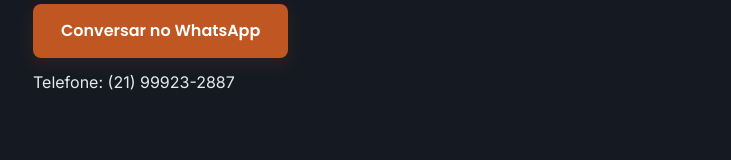
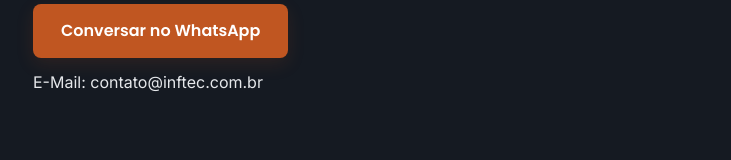
Before and after one commit to Inftecbr/inftec-site, a React (Vite) app: page / in a window 1280 px wide. Shown: the part 4833-4993 px from the top of the page, without its empty margins (31-762 px from the left). Built offline with nearby package versions, Linux system fonts and the light colour scheme.

Commit message:
add-mail

```diff
--- a/src/sections/Contact.tsx
+++ b/src/sections/Contact.tsx
@@ -11,7 +11,7 @@
         <p className="section-lead">Se sua empresa busca crescer com organização, previsibilidade e controle, a tecnologia precisa trabalhar a seu favor.</p>
         <div className="cta-actions">
           <a className="btn primary large" href={whatsappUrl} target="_blank" rel="noopener noreferrer">Conversar no WhatsApp</a>
-          <p className="muted" style={{marginTop:12}}>Telefone: (21) 99923-2887</p>
+          <p className="muted" style={{marginTop:12}}>E-Mail: contato@inftec.com.br</p>
         </div>
       </div>
     </SectionWrapper>
```
